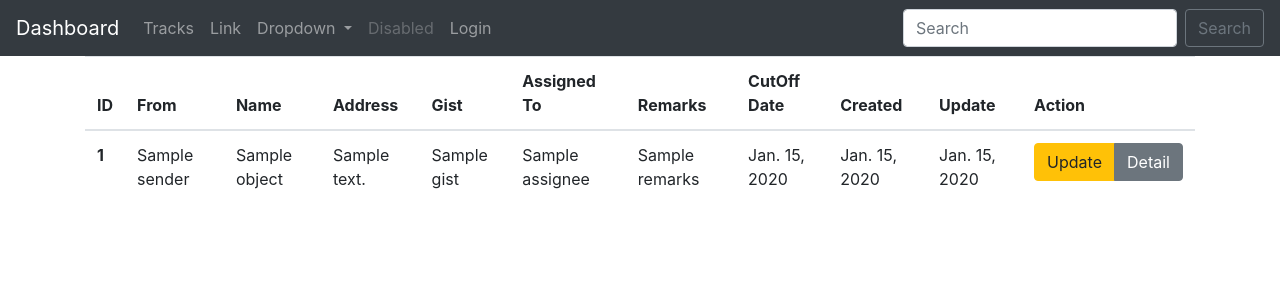
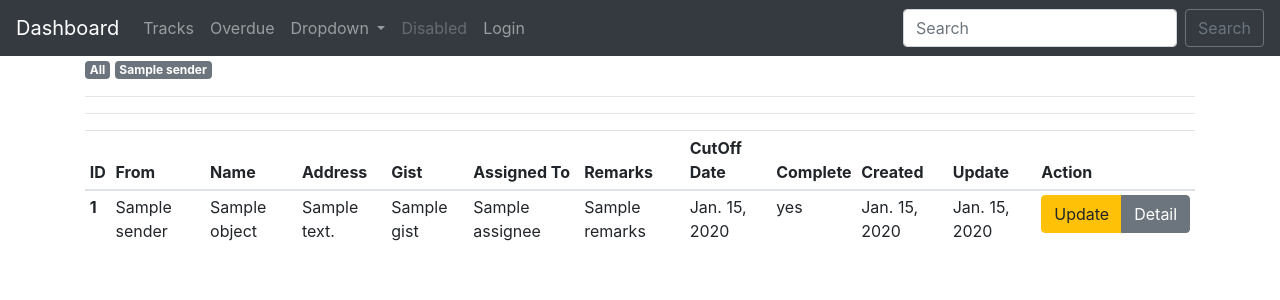
Before and after one commit to abdulmatinshah/tracker, a Django app: template tracks/templates/tracks/track_list.html in a window 1280 px wide. Shown: the top 300 px of the page. Run offline with Django 3.2, Linux system fonts and the light colour scheme; the template is opened without the code that fills it: most values are stand-ins (such as "Sample title", 1, 10 or a date in 2020); some libraries are stand-ins or nearby versions.

Commit message:
Add sender and assignee context processors

```diff
--- a/templates/_navbar.html
+++ b/templates/_navbar.html
@@ -10,8 +10,8 @@
       <li class="nav-item {% nav_active request 'list' %}">
         <a class="nav-link" href="{% url 'tracks:list' %}">Tracks <span class="sr-only">(current)</span></a>
       </li>
-      <li class="nav-item">
-        <a class="nav-link" href="#">Link</a>
+      <li class="nav-item {% nav_active request 'overdue' %}">
+        <a class="nav-link" href="{% url 'tracks:overdue' %}">Overdue</a>
       </li>
       <li class="nav-item dropdown">
         <a class="nav-link dropdown-toggle" href="#" id="navbarDropdown" role="button" data-toggle="dropdown" aria-haspopup="true" aria-expanded="false">
--- /dev/null
+++ b/templates/_sidebar.html
@@ -0,0 +1,4 @@
+<aside>
+    <h2>Sidebar</h2>
+<p>Lorem ipsum dolor sit amet, consectetur adipisicing elit. Consequuntur, dignissimos doloribus eum nemo perferendis sequi similique totam. Adipisci, aliquam asperiores aspernatur est eveniet laborum, maxime modi, porro possimus sapiente temporibus!</p>
+</aside>
--- a/templates/base.html
+++ b/templates/base.html
@@ -20,6 +20,12 @@
             <div class="col">
                 {% block content %}{% endblock %}
             </div>
+{#            <div class="col-md-8">#}
+{#                {% block content %}{% endblock %}#}
+{#            </div>#}
+{#            <div class="col-md-4">#}
+{#                {% include '_sidebar.html'%}#}
+{#            </div>#}
         </div>
     </div>
     <!-- Optional JavaScript -->
--- a/tracker/settings.py
+++ b/tracker/settings.py
@@ -65,6 +65,8 @@ TEMPLATES = [
                 'django.template.context_processors.request',
                 'django.contrib.auth.context_processors.auth',
                 'django.contrib.messages.context_processors.messages',
+                'tracks.context_processors.senders',
+                'tracks.context_processors.assignees',
             ],
             'libraries':{
                 'nav_active': 'accounts.templatetags.nav_active',
@@ -128,7 +130,7 @@ AUTH_PASSWORD_VALIDATORS = [
 
 LANGUAGE_CODE = 'en-us'
 
-TIME_ZONE = 'UTC'
+TIME_ZONE = 'Asia/Ashkhabad'
 
 USE_I18N = True
 
--- a/tracks/forms.py
+++ b/tracks/forms.py
@@ -6,8 +6,9 @@ from tracks.models import Track
 class UpdateForm(forms.ModelForm):
     class Meta:
         model = Track
-        fields = ['remarks']
+        fields = ['remarks', 'complete']
 
         widgets = {
-            'remarks': forms.Textarea(attrs={'class': 'form-control'})
+            'remarks': forms.Textarea(attrs={'class': 'form-control'}),
+            # 'complete': forms.CheckboxInput(attrs={'class': 'form-check-input'})
         }
--- a/tracks/templates/tracks/track_detail.html
+++ b/tracks/templates/tracks/track_detail.html
@@ -7,7 +7,7 @@
     <P><strong> Last Updated:</strong>{{ object.updated }}</P>
     <p><strong> Cutoff Date:</strong>{{ object.cutoff_date|date }}</p>
     <p><strong> Remarks:</strong>{{ object.remarks|linebreaks }}</p>
-    <p><a href="{% url 'tracks:update' object.pk %}">Update</a></p>
+    <p><strong> Complete:</strong>{{ object.complete|yesno }}</p>
 
     <div class="btn-group" role="group" aria-label="Basic example">
         <a class="btn btn-warning" href="{% url 'tracks:update' object.pk %}">Update</a>
--- a/tracks/templates/tracks/track_form.html
+++ b/tracks/templates/tracks/track_form.html
@@ -10,7 +10,8 @@
     <form action="." method="POST">
     {% csrf_token %}
     {{ form }}
-    <button type="submit" class="btn btn-success">Update</button>
+        <br>
+        <button type="submit" class="btn btn-success">Update</button>
     </form>
     <hr>
     <p><a class="btn btn-outline-secondary" href="{% url 'tracks:list' %}">Cancel</a></p>
--- a/tracks/templates/tracks/track_list.html
+++ b/tracks/templates/tracks/track_list.html
@@ -1,7 +1,20 @@
 {% extends 'base.html' %}
+{% block content %}
+    <a href="{% url 'tracks:list' %}"><span class="badge badge-secondary">All</span></a>
+    {% for sender in senders %}
+         <a href="{% url 'tracks:list-by-sender' sender.pk %}"><span class="badge badge-secondary">{{ sender.name }}</span></a>
+    {% endfor %}
+    <hr>
+    {% if user.is_authenticated and user.is_superuser %}
 
-{% block content %}
-     <table class="table table-hover">
+       <a href="{% url 'tracks:list' %}"><span class="badge badge-secondary">All</span></a>
+    {% for assignee in assignees %}
+         <a href="{% url 'tracks:list-by-assignee' assignee.pk %}"><span class="badge badge-secondary">{{ assignee.username }}</span></a>
+    {% endfor %}
+    {% endif %}
+
+    <hr>
+     <table class="table table-hover table-sm">
   <thead>
     <tr>
       <th scope="col">ID</th>
@@ -12,6 +25,7 @@
       <th scope="col">Assigned To</th>
       <th scope="col">Remarks</th>
       <th scope="col">CutOff Date</th>
+      <th scope="col">Complete</th>
       <th scope="col">Created</th>
       <th scope="col">Update</th>
       <th scope="col">Action</th>
@@ -19,7 +33,6 @@
   </thead>
   <tbody>
     {% for object in object_list %}
-
     <tr>
       <th scope="row">{{ object.pk }}</th>
       <td>{{ object.sender.short_name }}</td>
@@ -28,7 +41,8 @@
       <td>{{ object.gist }}</td>
       <td>{{ object.assignee }}</td>
       <td>{{ object.remarks }}</td>
-      <td>{{ object.cutoff_date|date }}</td>
+      <td>{{ object.cutoff_date|date }}
+      <td>{{ object.complete|yesno }}</td>
       <td>{{ object.created|date }}</td>
       <td>{{ object.updated|date }}</td>
       <td>
@@ -39,9 +53,6 @@
       </td>
     </tr>
     {% endfor %}
-
-
   </tbody>
 </table>
-
 {% endblock %}
```
Also changed, not shown: tracks/context_processors.py (added, +16 -0 lines), tracks/models.py (+24 -0 lines), tracks/urls.py (+5 -2 lines), tracks/views.py (+43 -3 lines).
